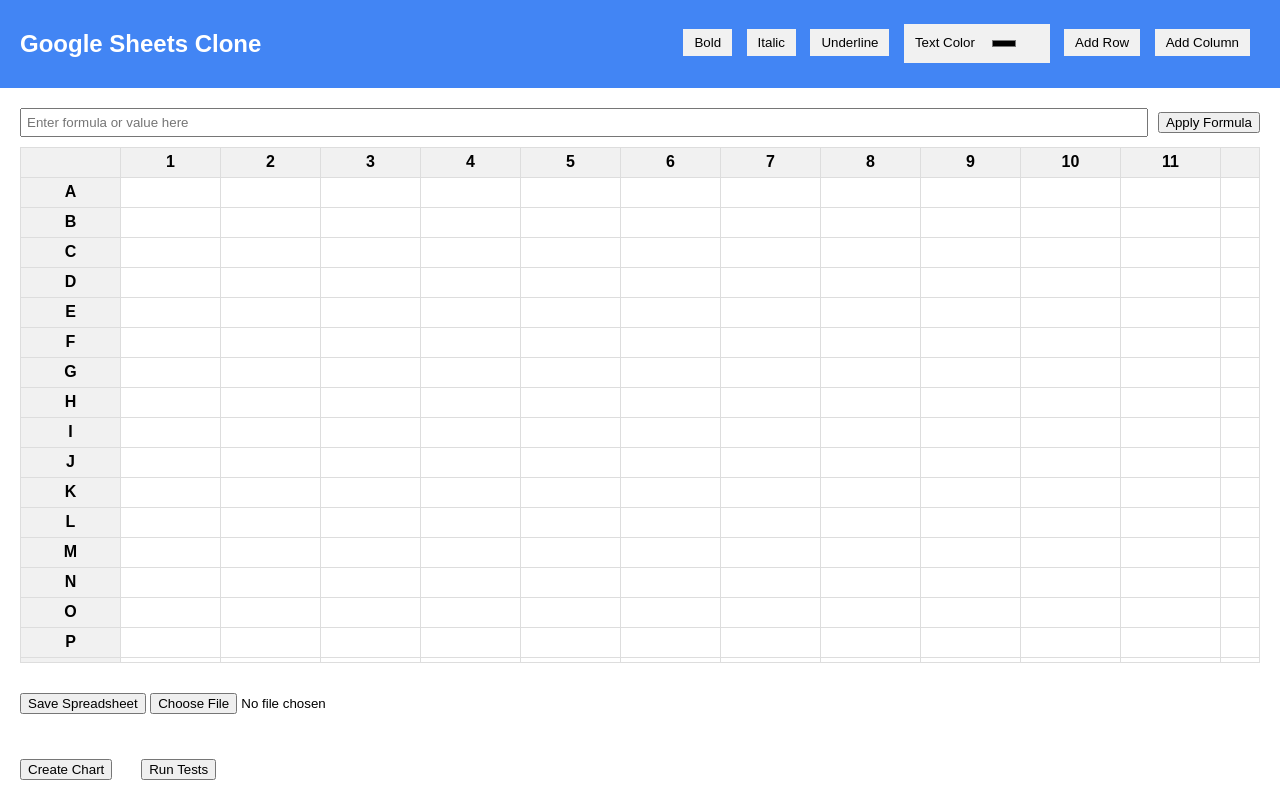
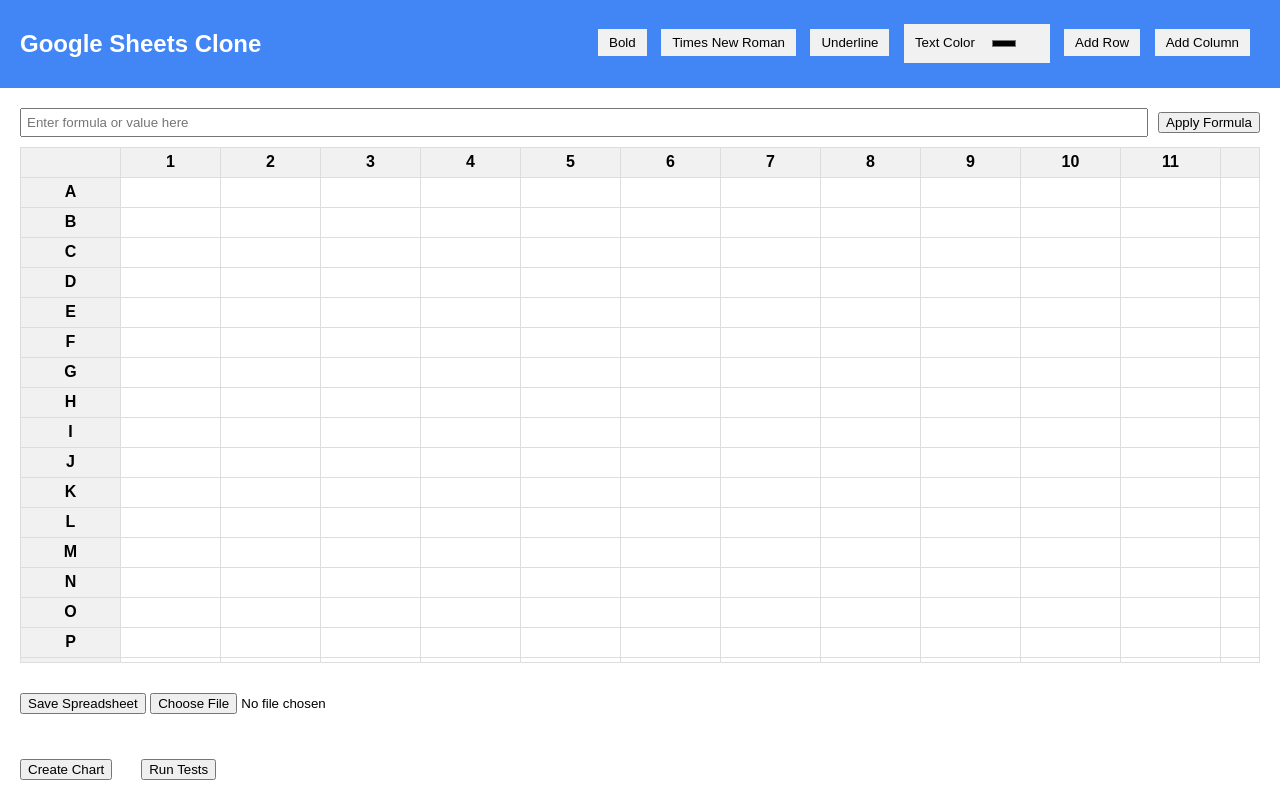
Before and after one commit to mandalasaicharan31/mimicking-google-sheets, a plain HTML site: page index.html in a window 1280 px wide. Drawn offline with nearby package versions, Linux system fonts and the light colour scheme.

Commit message:
Update index.html

```diff
--- a/index.html
+++ b/index.html
@@ -15,7 +15,7 @@
         <h1>Google Sheets Clone</h1>
         <div class="toolbar">
           <button onclick="applyStyle('bold')">Bold</button>
-          <button onclick="applyStyle('Times New Roman')">Italic</button>
+          <button onclick="applyStyle('Times New Roman')">Times New Roman</button>
           <button onclick="applyStyle('underline')">Underline</button>
           <button>Text Color <input type="color" onchange="applyColor(this.value)"></button>
           <button onclick="addColumn()">Add Row</button> <!-- Add Row button -->
```
